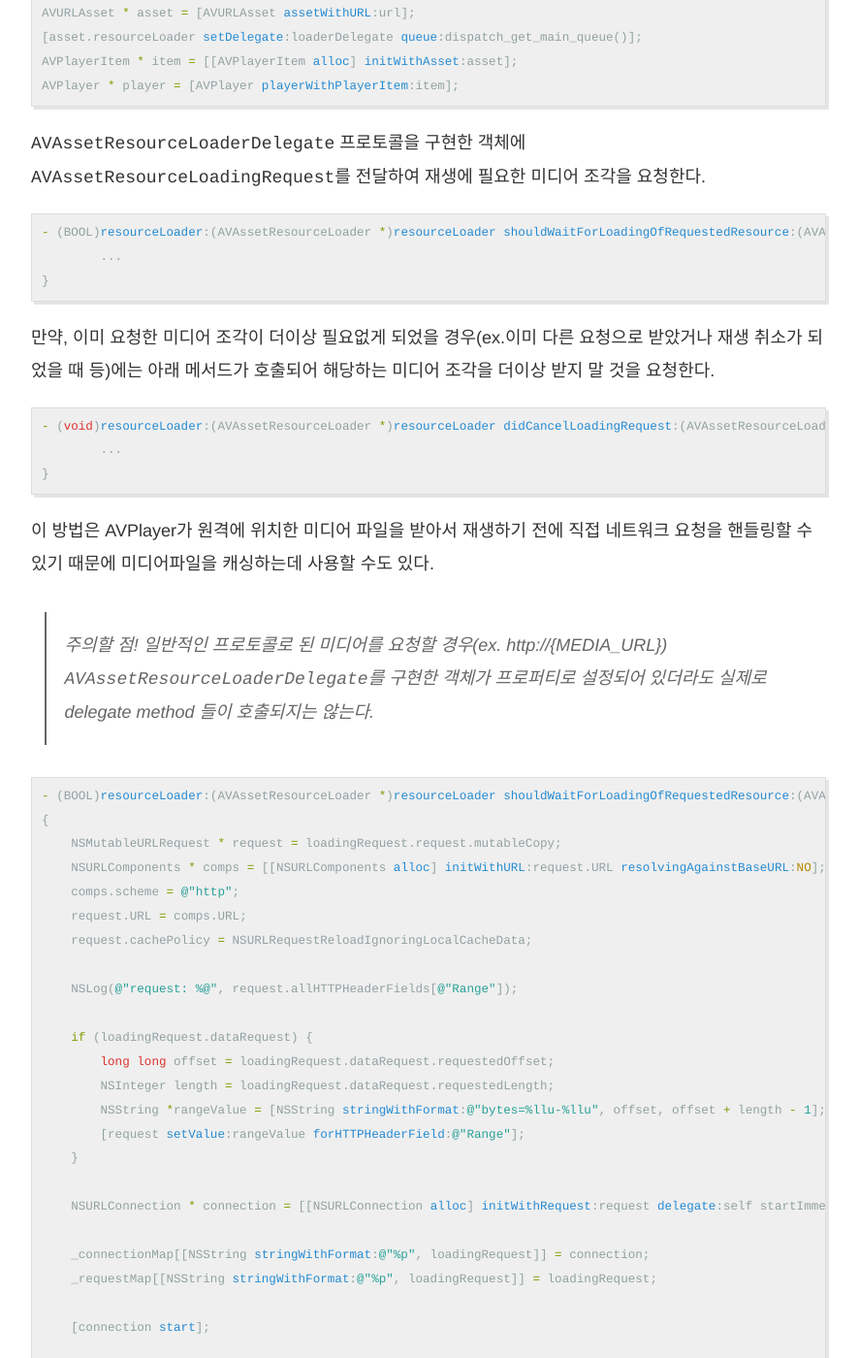
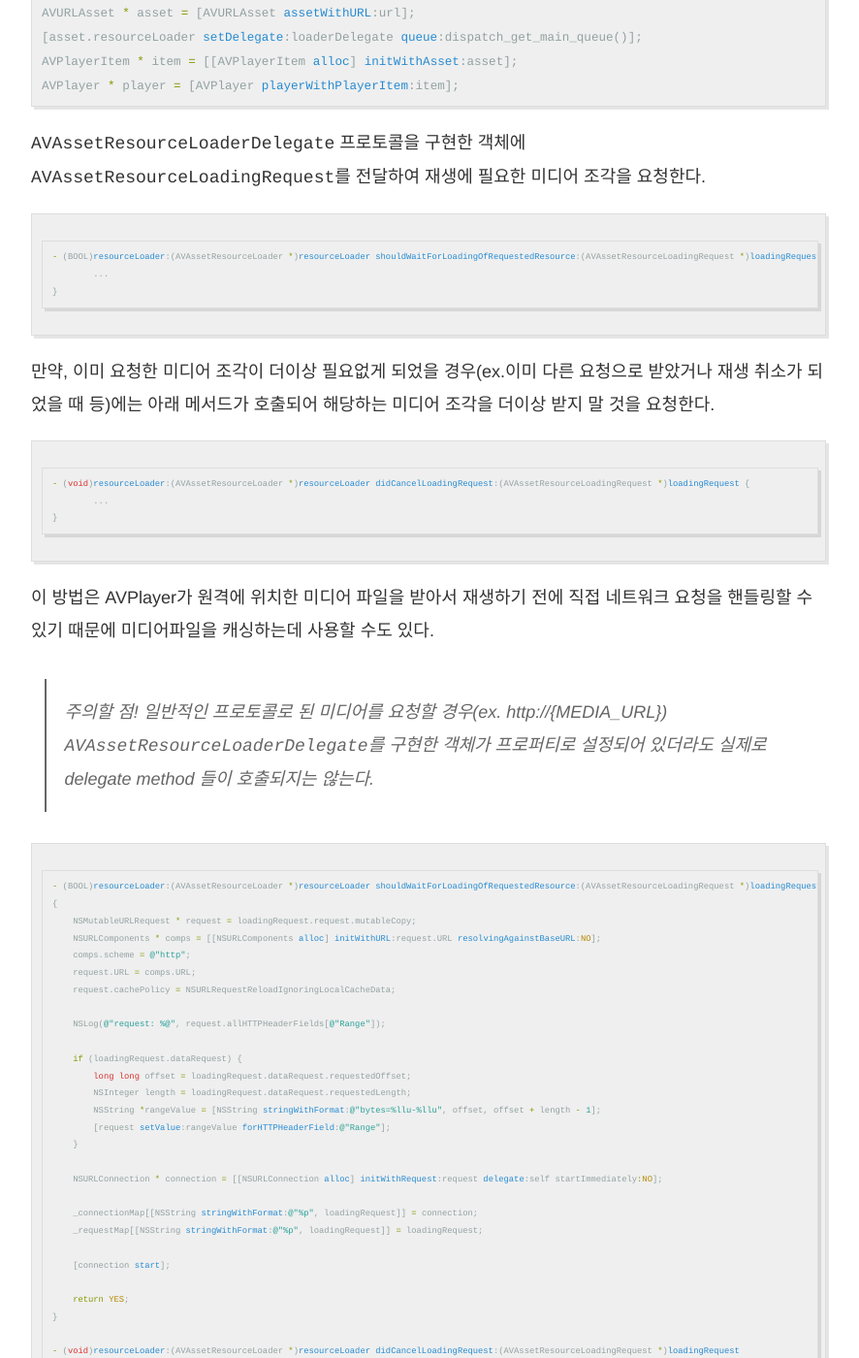
Before and after one commit to kyungtaek/kyungtaek.github.io, a Jekyll site: the page built from _posts/2016-06-23-AVAssetResourceLoader.md, in a window 1280 px wide and 1400 px high, scrolled down 435 px. Shown: the whole window at 97% size, without its empty margins (198-1084 px from the left). Built offline with Jekyll 4.4.1, drawn with Linux system fonts in a browser that asks for light colours.

Commit message:
syntax highlight 문법 변경

````diff
--- a/_posts/2016-06-23-AVAssetResourceLoader.md
+++ b/_posts/2016-06-23-AVAssetResourceLoader.md
@@ -22,20 +22,20 @@ AVPlayer * player = [AVPlayer playerWithPlayerItem:item];
 `AVAssetResourceLoaderDelegate` 프로토콜을 구현한 객체에 `AVAssetResourceLoadingRequest`를 전달하여 재생에 필요한 미디어 조각을 요청한다.
 
 
-{% highlight objc %}
+```objc
 - (BOOL)resourceLoader:(AVAssetResourceLoader *)resourceLoader shouldWaitForLoadingOfRequestedResource:(AVAssetResourceLoadingRequest *)loadingRequest {
 	...
 }
-{% endhighlight %}
+```
 
 만약, 이미 요청한 미디어 조각이 더이상 필요없게 되었을 경우(ex.이미 다른 요청으로 받았거나 재생 취소가 되었을 때 등)에는 아래 메서드가 호출되어 해당하는 미디어 조각을 더이상 받지 말 것을 요청한다.
 
 
-{% highlight objc %}
+```objc
 - (void)resourceLoader:(AVAssetResourceLoader *)resourceLoader didCancelLoadingRequest:(AVAssetResourceLoadingRequest *)loadingRequest {
 	...
 }
-{% endhighlight %}
+```
 
 
 이 방법은 AVPlayer가 원격에 위치한 미디어 파일을 받아서 재생하기 전에 직접 네트워크 요청을 핸들링할 수 있기 때문에 미디어파일을 캐싱하는데 사용할 수도 있다.
@@ -43,7 +43,7 @@ AVPlayer * player = [AVPlayer playerWithPlayerItem:item];
 > 주의할 점! 일반적인 프로토콜로 된 미디어를 요청할 경우(ex. http://{MEDIA_URL}) `AVAssetResourceLoaderDelegate`를 구현한 객체가 프로퍼티로 설정되어 있더라도 실제로 delegate method 들이 호출되지는 않는다.
 
 
-{% highlight objc %}
+```objc
 - (BOOL)resourceLoader:(AVAssetResourceLoader *)resourceLoader shouldWaitForLoadingOfRequestedResource:(AVAssetResourceLoadingRequest *)loadingRequest
 {
     NSMutableURLRequest * request = loadingRequest.request.mutableCopy;
@@ -124,7 +124,7 @@ AVPlayer * player = [AVPlayer playerWithPlayerItem:item];
     [request finishLoading];
     [self removeRequest:request];
 }
-{% endhighlight %}
+```
 
 
 **문제는 `resourceLoader:didCancelLoadingRequest:`가 시뮬레이터와는 달리 디바이스에서는 절대로 호출되지 않는다.**
````
Also changed, not shown: _posts/2015-07-31-ios8_slomo_rednersize_error.md (+4 -4 lines), _posts/2016-07-17-HowToFindCurrentResponder.md (+2 -2 lines), _posts/2016-10-06-ATS_on_iOS10.md (+2 -2 lines), 1 other file.
